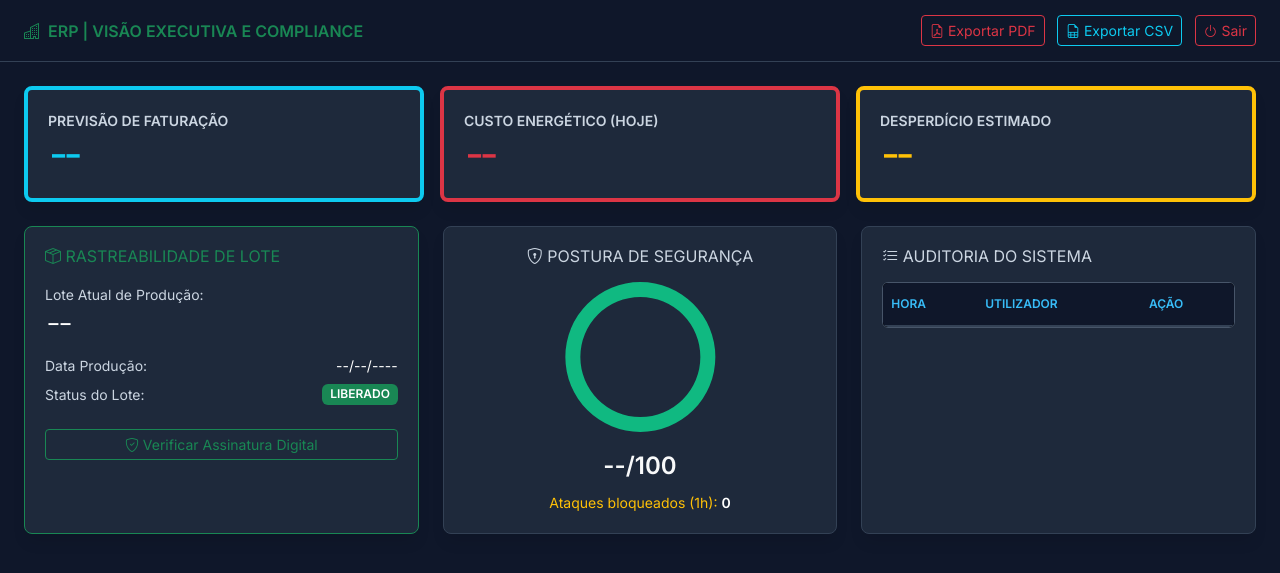
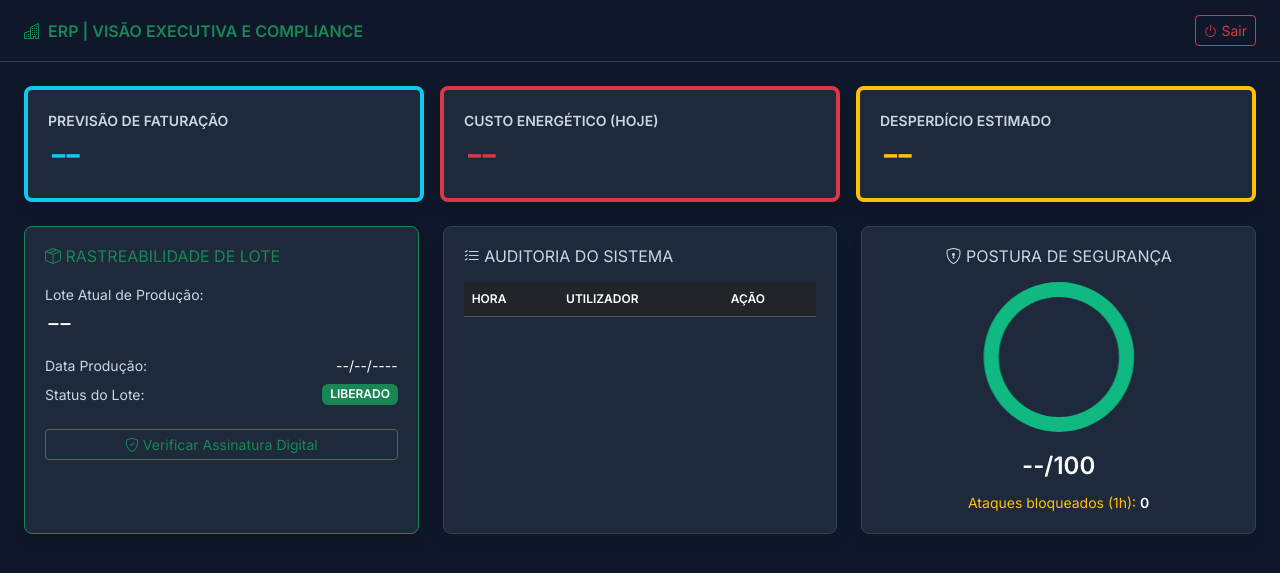
Before and after one commit to luizasilva08/seguranca-da-informacao, a Flask app: template templates/erp.html in a window 1280 px wide. Shown: the top 573 px of the page. Run offline with Flask 3, Linux system fonts and the light colour scheme; the template is opened without the code that fills it, so the values that code supplies are empty; some libraries are stand-ins or nearby versions.

Commit message:
Sistema ERP (Engenharia)

```diff
--- a/templates/erp.html
+++ b/templates/erp.html
@@ -7,9 +7,6 @@
     <link rel="stylesheet" href="https://cdn.jsdelivr.net/npm/bootstrap-icons@1.11.1/font/bootstrap-icons.css">
     <link href="https://fonts.googleapis.com/css2?family=Inter:wght@400;600&family=JetBrains+Mono&display=swap" rel="stylesheet">
     <script src="https://cdn.jsdelivr.net/npm/chart.js"></script>
-
-    <script src="https://cdnjs.cloudflare.com/ajax/libs/html2pdf.js/0.10.1/html2pdf.bundle.min.js"></script>
-
     <style>
         :root { --bg-dark: #0f172a; --panel-bg: #1e293b; --border-color: #334155; }
         body { background-color: var(--bg-dark); color: #f8fafc; font-family: 'Inter', sans-serif; }
@@ -21,56 +18,19 @@
         .panel { background: var(--panel-bg); border: 1px solid var(--border-color); border-radius: 8px; padding: 20px; box-shadow: 0 10px 15px -3px rgba(0,0,0,0.1); }
         .kpi-value { font-family: 'JetBrains Mono', monospace; font-size: 1.8rem; font-weight: 700; color: #fff; }
 
-        /* ESTILIZAÇÃO DA TABELA DE LOGS (FOCO EM LEGIBILIDADE) */
-        .table-container {
-            background-color: #000000 !important; /* Fundo totalmente preto */
-            border: 1px solid #475569;
-            border-radius: 6px;
-            overflow: hidden;
-        }
-        .table-custom {
-            background-color: #000000 !important;
-            color: #ffffff !important;
-            font-size: 0.85rem;
-            margin: 0;
-        }
-        .table-custom th {
-            background-color: #0f172a !important; /* Cabeçalho levemente diferente */
-            color: #38bdf8 !important; /* Azul Nexus para os títulos */
-            font-weight: 700;
-            text-transform: uppercase;
-            font-size: 0.75rem;
-            border-bottom: 2px solid #334155 !important;
-            padding: 12px 8px;
-        }
-        .table-custom td {
-            border-bottom: 1px solid #1e293b !important;
-            color: #ffffff !important; /* Letras Brancas */
-            vertical-align: middle;
-            padding: 10px 8px;
-        }
-        /* Efeito de destaque ao passar o rato (opcional) */
-        .table-custom tbody tr:hover {
-            background-color: #111827 !important;
-        }
+        .table-custom { color: #f8f9fa; font-size: 0.85rem; margin: 0; }
+        .table-custom th { color: #ffffff; font-weight: 600; text-transform: uppercase; font-size: 0.75rem; border-bottom: 1px solid #475569; }
+        .table-custom td { border-bottom: 1px solid #334155; color: #e2e8f0; vertical-align: middle; }
     </style>
 </head>
 <body>
 
 <div class="topbar mb-4">
     <div class="fw-bold text-success"><i class="bi bi-buildings me-2"></i>ERP | VISÃO EXECUTIVA E COMPLIANCE</div>
-    <div>
-        <button onclick="baixarPDF()" class="btn btn-outline-danger btn-sm me-2">
-            <i class="bi bi-file-earmark-pdf"></i> Exportar PDF
-        </button>
-        <button onclick="baixarRelatorioCSV()" class="btn btn-outline-info btn-sm me-2">
-            <i class="bi bi-file-earmark-spreadsheet"></i> Exportar CSV
-        </button>
-        <a href="/logout" class="btn btn-outline-danger btn-sm"><i class="bi bi-power"></i> Sair</a>
-    </div>
+    <a href="/logout" class="btn btn-outline-danger btn-sm"><i class="bi bi-power"></i> Sair</a>
 </div>
 
-<div id="conteudo-dashboard" class="container-fluid px-4 pb-4">
+<div id="conteudo-dashboard" class="container-fluid px-4">
     <div class="row g-3 mb-4">
         <div class="col-md-4"><div class="panel border-bottom border-4 border-info"><div class="text-secondary small fw-bold mb-1">PREVISÃO DE FATURAÇÃO</div><div id="fat" class="kpi-value text-info">--</div></div></div>
         <div class="col-md-4"><div class="panel border-bottom border-4 border-danger"><div class="text-secondary small fw-bold mb-1">CUSTO ENERGÉTICO (HOJE)</div><div id="custo" class="kpi-value text-danger">--</div></div></div>
@@ -93,10 +53,22 @@
                     <span class="text-secondary small">Status do Lote:</span>
                     <span class="badge bg-success">LIBERADO</span>
                 </div>
-                <button data-html2canvas-ignore="true" onclick="verificarLote()" class="btn btn-outline-success w-100 btn-sm">
+                <button onclick="verificarLote()" class="btn btn-outline-success w-100 btn-sm">
                     <i class="bi bi-shield-check"></i> Verificar Assinatura Digital
                 </button>
                 <div id="resultado-assinatura" class="mt-3 text-center small text-info" style="font-family: monospace; word-break: break-all;"></div>
+            </div>
+        </div>
+
+        <div class="col-md-4">
+            <div class="panel h-100">
+                <h6 class="text-secondary mb-3"><i class="bi bi-list-check"></i> AUDITORIA DO SISTEMA</h6>
+                <div style="max-height: 220px; overflow-y: auto;">
+                    <table class="table table-custom table-dark table-striped">
+                        <thead><tr><th>Hora</th><th>Utilizador</th><th>Ação</th></tr></thead>
+                        <tbody id="tabela-logs" style="font-family: 'JetBrains Mono', monospace;"></tbody>
+                    </table>
+                </div>
             </div>
         </div>
 
@@ -108,25 +80,6 @@
                 </div>
                 <div id="status-seg" class="mt-3 fw-bold fs-4">--/100</div>
                 <div class="small mt-2 text-warning">Ataques bloqueados (1h): <span id="falhas" class="fw-bold text-white">0</span></div>
-            </div>
-        </div>
-
-        <div class="col-md-4">
-            <div class="panel h-100">
-                <h6 class="text-secondary mb-3"><i class="bi bi-list-check"></i> AUDITORIA DO SISTEMA</h6>
-                <div class="table-container" style="max-height: 250px; overflow-y: auto;">
-                    <table class="table table-custom table-borderless">
-                        <thead>
-                            <tr>
-                                <th>Hora</th>
-                                <th>Utilizador</th>
-                                <th>Ação</th>
-                            </tr>
-                        </thead>
-                        <tbody id="tabela-logs" style="font-family: 'JetBrains Mono', monospace;">
-                            </tbody>
-                    </table>
-                </div>
             </div>
         </div>
     </div>
@@ -163,66 +116,21 @@
         document.getElementById('falhas').innerText = data.falhas_login;
 
         document.getElementById('tabela-logs').innerHTML = data.logs.map(l => `
-            <tr>
-                <td style="color: #94a3b8;">${l.data}</td>
-                <td style="color: #38bdf8; font-weight: 600;">${l.usuario}</td>
-                <td style="color: #ffffff;">${l.acao}</td>
-            </tr>
+            <tr><td class="text-muted">${l.data}</td><td class="text-primary">${l.usuario}</td><td>${l.acao}</td></tr>
         `).join('');
     }, 4000);
 
     async function verificarLote() {
         const btn = document.getElementById('resultado-assinatura');
         btn.innerText = "A verificar chaves na ledger interna...";
+
         const res = await fetch('/api/verificar_lote', { method: 'POST' });
         const data = await res.json();
+
         setTimeout(() => {
             btn.innerHTML = `<span class="text-success fw-bold">STATUS: ${data.status}</span><br>HASH: ${data.assinatura}...`;
         }, 1200);
     }
-
-    function baixarPDF() {
-        const elemento = document.getElementById('conteudo-dashboard');
-        const opcoes = {
-            margin: 10,
-            filename: `Relatorio_ERP_${new Date().toISOString().slice(0,10)}.pdf`,
-            image: { type: 'jpeg', quality: 0.98 },
-            html2canvas: { scale: 2, backgroundColor: '#0f172a', useCORS: true },
-            jsPDF: { unit: 'mm', format: 'a4', orientation: 'landscape' }
-        };
-        html2pdf().set(opcoes).from(elemento).save();
-    }
-
-    async function baixarRelatorioCSV() {
-        try {
-            const res = await fetch('/api/erp');
-            const data = await res.json();
-            let csv = "\uFEFF";
-            csv += "RELATORIO EXECUTIVO - INDUSTRIA 4.0\n";
-            csv += `Data de Exportacao:;${new Date().toLocaleString('pt-PT')}\n\n`;
-            csv += "1. INDICADORES FINANCEIROS\n";
-            csv += `Previsao de Faturacao:;${data.kpi_financeiro.faturamento}\n`;
-            csv += `Custo Energetico:;${data.kpi_financeiro.custo_energia}\n`;
-            csv += `Desperdicio Estimado:;${data.kpi_financeiro.desperdicio}\n\n`;
-            csv += "2. POSTURA DE CIBERSEGURANCA\n";
-            csv += `Score Atual:;${data.seguranca_score}/100\n`;
-            csv += `Ataques Bloqueados:;${data.falhas_login}\n\n`;
-            csv += "3. RASTREABILIDADE DE PRODUCAO\n";
-            csv += `Lote Atual:;${data.lote_atual}\n`;
-            csv += `Data do Lote:;${data.data_lote}\n\n`;
-            csv += "4. AUDITORIA DE SISTEMA\nHora;Utilizador;Evento\n";
-            data.logs.forEach(l => { csv += `${l.data};${l.usuario};${l.acao}\n`; });
-
-            const blob = new Blob([csv], { type: 'text/csv;charset=utf-8;' });
-            const link = document.createElement("a");
-            const url = URL.createObjectURL(blob);
-            link.setAttribute("href", url);
-            link.setAttribute("download", `Dados_ERP_${new Date().toISOString().slice(0,10)}.csv`);
-            document.body.appendChild(link);
-            link.click();
-            document.body.removeChild(link);
-        } catch(e) { alert("Erro ao exportar o CSV."); }
-    }
 </script>
 </body>
 </html>
```
